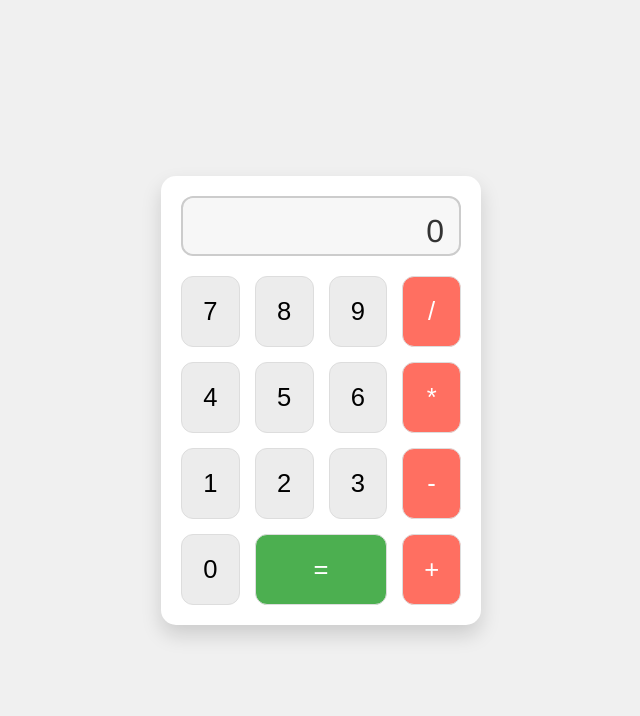
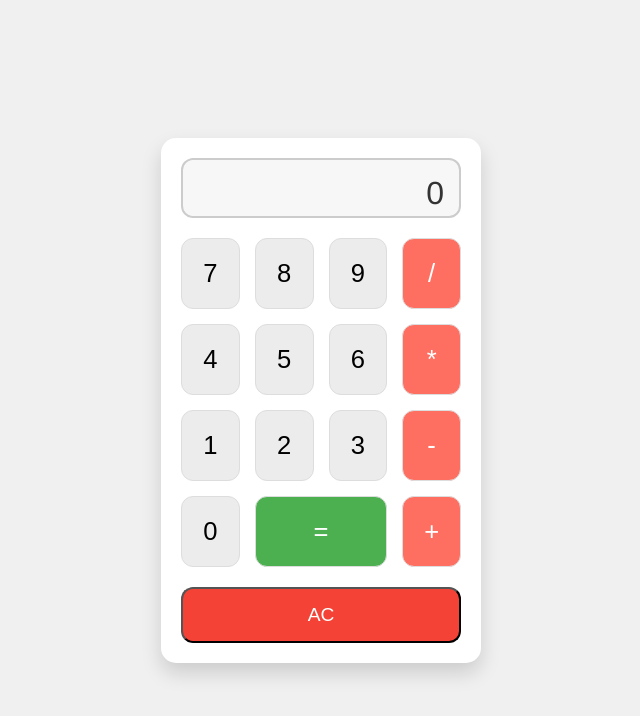
Before and after one commit to Misho-1019/React-Calculator-2025, a React (Vite) app: page / in a window 1280 px wide. Shown: the top 716 px of the page, without its empty margins (319-959 px from the left). Built offline with nearby package versions, Linux system fonts and the light colour scheme.

Commit message:
Created clearHandler and added in the jsx code

```diff
--- a/src/App.jsx
+++ b/src/App.jsx
@@ -8,6 +8,11 @@ function App() {
 
   const clickHandler = (value) => {
     setInput(input + value)
+  }
+
+  const clearHandler = () => {
+    setInput('')
+    setResult('')
   }
 
   return (
@@ -38,7 +43,7 @@ function App() {
           <button className="button equals" >=</button>
           <button className="button operator" >+</button>
         </div>
-        {/* <button className="clear" onclick="clearDisplay()">AC</button> */}
+        <button className="clear" onClick={clearHandler}>AC</button>
       </div>
 
     </>
```
